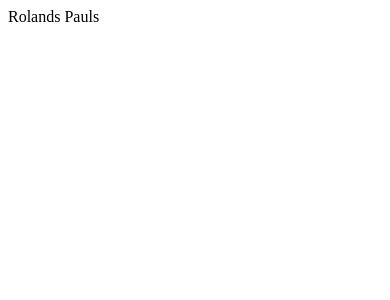
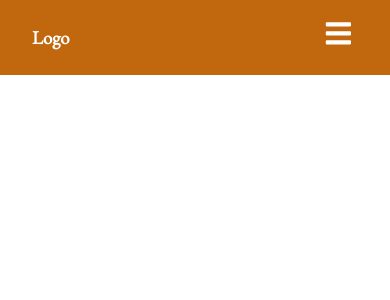
Before and after one commit to MarcelMorningstar/dash-website, a React (Create React App) app: page / in a window 390 px wide. Shown: the top 300 px of the page. Built offline with nearby package versions, Linux system fonts and the light colour scheme.

Commit message:
basic navbars

```diff
--- a/package.json
+++ b/package.json
@@ -8,6 +8,7 @@
     "@testing-library/user-event": "^13.5.0",
     "react": "^18.2.0",
     "react-dom": "^18.2.0",
+    "react-icons": "^4.7.1",
     "react-scripts": "5.0.1",
     "web-vitals": "^2.1.4"
   },
--- a/src/App.js
+++ b/src/App.js
@@ -1,9 +1,12 @@
+import React from 'react';
+import Navbar from './components/Navbar';
+import "./Styles/main.css";
+
 function App() {
   return (
-    <div>
-      Rolands
-      Pauls
-    </div>
+    <React.Fragment>
+      <Navbar/>
+    </React.Fragment>
   );
 }
 
--- /dev/null
+++ b/src/Styles/main.css
@@ -0,0 +1,84 @@
+@import url('https://fonts.googleapis.com/css2?family=EB+Garamond&display=swap');
+
+*{
+    padding: 0;
+    margin: 0;
+    box-sizing: border-box;
+    font-family: 'EB Garamond', serif;
+}
+
+:root{
+    --mainColor: rgb(255, 152, 61);
+    --mainColorLight: rgb(169, 91, 14);
+    --secondaryColor: rgb(254, 193, 123);
+    --textColor: rgb(255, 255, 255);
+}
+
+header{
+    display: flex;
+    align-items: center;
+    justify-content: space-between;
+    height: 75px;
+    padding: 0 2rem;
+    background-color: rgb(193, 104, 15);
+    color: var(--textColor)
+}
+
+nav a{
+    margin: 0 2rem;
+    color: var(--textColor);
+    text-decoration: none;
+}
+
+nav a:hover{
+    color: var(--secondaryColor);
+}
+
+header .nav-btn{
+    padding: 5px;
+    cursor: pointer;
+    background: transparent;
+    border: none;
+    outline: none;
+    color: var(--textColor);
+    visibility: hidden;
+    opacity: 0;
+    font-size: 1.8rem;
+}
+
+@media only screen and (max-width: 1200px) {
+    header .nav-btn{
+        visibility: visible;
+        opacity: 1;
+    }
+
+    header nav{
+        position: fixed;
+        top: 0;
+        left: 0;
+        height: 100%;;
+        width: 100%;
+        display: flex;
+        flex-direction: column;
+        align-items: center;
+        justify-content: center;
+        gap: 1.5 rem;
+        background-color: var(--mainColor);
+        transition: 1s;
+        transform: translateY(-100vh);
+    }
+
+    header .responsive_nav{
+        transform: none;
+    }
+
+    nav .nav-close-btn{
+        position: absolute;
+        top: 2rem;
+        right: 2rem;
+    }
+
+    nav a{
+        font-size: 1.5rem;
+    }
+}
--- /dev/null
+++ b/src/components/Navbar.js
@@ -0,0 +1,30 @@
+import { FaBars, FaTimes} from "react-icons/fa";
+import { useRef } from "react";
+
+function Navbar(){
+    const navRef = useRef();
+
+    const showNavBar = () => {
+        navRef.current.classList.toggle("responsive_nav")
+    }
+
+    return (
+        <header>
+            <h3>Logo</h3>
+            <nav ref = {navRef}>
+                <a href="/#">Home</a>
+                <a href="/#">Order a taxi</a>
+                <a href="/#">Info</a>
+                <a href="/#">Contact us</a>
+                <button className="nav-btn nav-close-btn" onClick = {showNavBar}>
+                    <FaTimes/>
+                </button>
+            </nav>
+            <button className="nav-btn nav-close-btn" onClick = {showNavBar}>
+                <FaBars />
+            </button>
+        </header>
+     );
+}
+
+export default Navbar;
```
Also changed, not shown: 1 other file (tests, documents, lock files or other folders).
